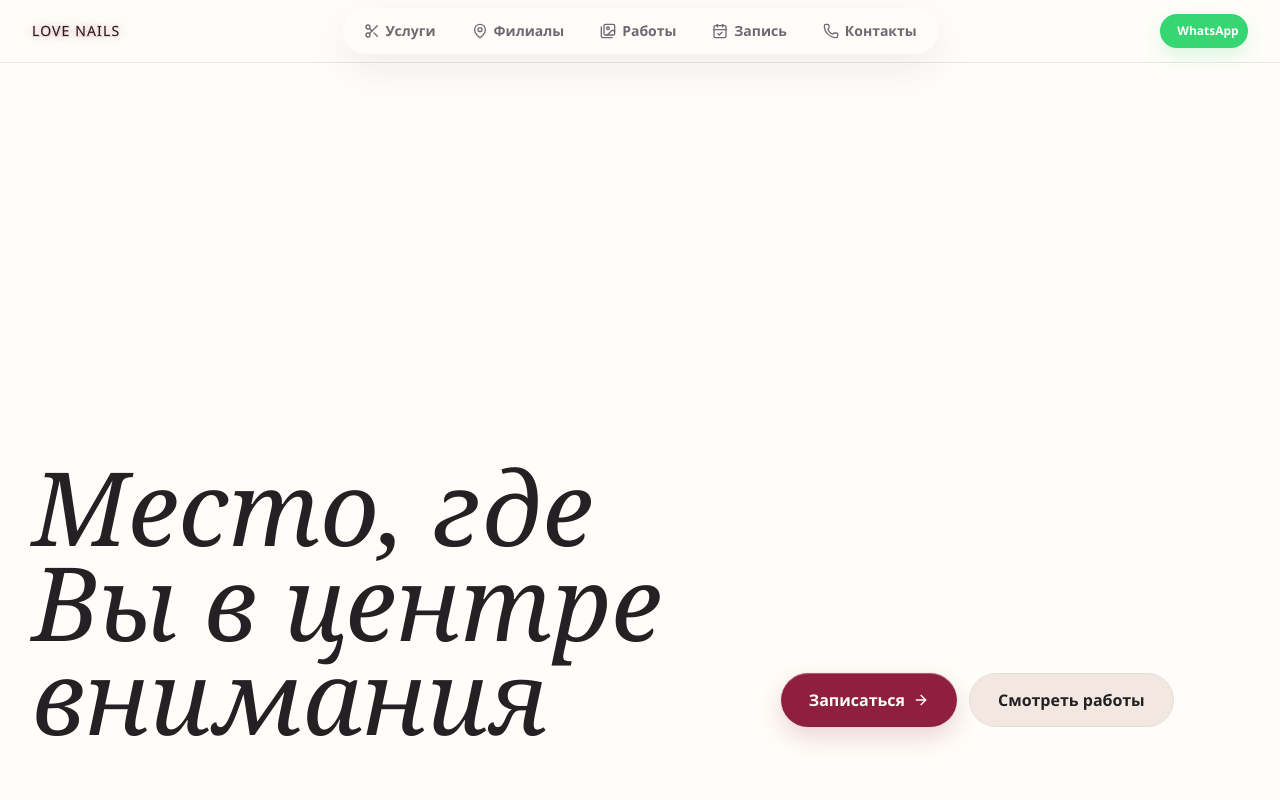
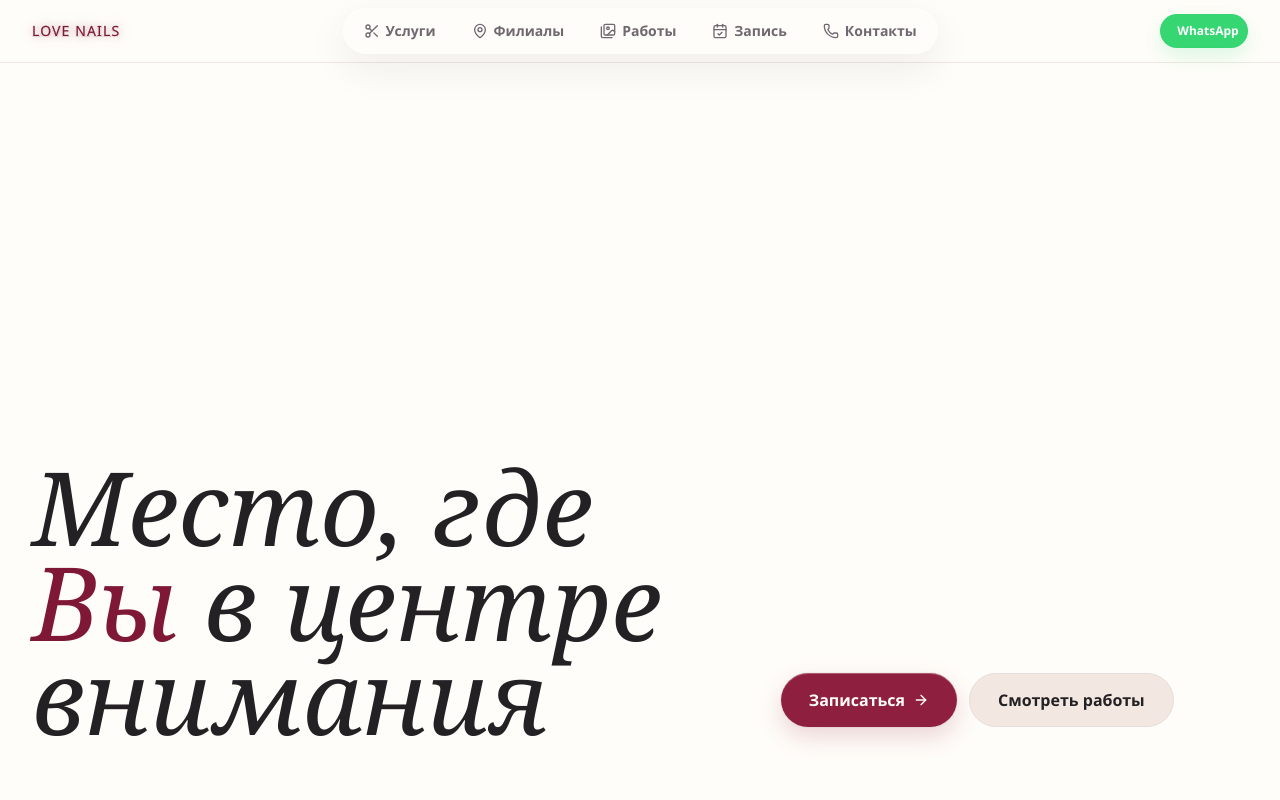
Before and after one commit to kwelves/test-project-love-nails-kg, a Next.js app: page / in a window 1280 px wide. Shown: the top 800 px of the page. Built offline with nearby package versions, Linux system fonts and the light colour scheme; no server answers.

Commit message:
Tune hero accent glow color

```diff
--- a/app/globals.css
+++ b/app/globals.css
@@ -142,6 +142,10 @@ body {
   letter-spacing: 0;
 }
 
+.hero-title-accent {
+  color: #7f1836;
+}
+
 .hero-top-nav {
   border-color: transparent;
   background: transparent;
@@ -218,16 +222,17 @@ body {
 }
 
 .brand-home-glow-active {
-  -webkit-text-stroke: 0.45px rgb(95 20 43 / 0.52);
+  color: #7f1836;
+  -webkit-text-stroke: 0.45px rgb(127 24 54 / 0.58);
   text-shadow:
     0 1px 0 rgb(255 253 249 / 0.92),
     0 -1px 0 rgb(255 253 249 / 0.72),
     1px 0 0 rgb(255 253 249 / 0.78),
     -1px 0 0 rgb(255 253 249 / 0.78),
-    1px 1px 0 rgb(95 20 43 / 0.18),
-    -1px 1px 0 rgb(95 20 43 / 0.14),
-    0 0 10px rgb(201 47 69 / 0.42),
-    0 0 20px rgb(95 20 43 / 0.3);
+    1px 1px 0 rgb(127 24 54 / 0.2),
+    -1px 1px 0 rgb(127 24 54 / 0.16),
+    0 0 10px rgb(127 24 54 / 0.46),
+    0 0 20px rgb(127 24 54 / 0.32);
   animation: brand-glow-in 230ms var(--ease-ui) both;
 }
 
--- a/app/page.tsx
+++ b/app/page.tsx
@@ -116,7 +116,7 @@ export default function Home() {
               <div className="grid items-end gap-8 lg:grid-cols-[1.2fr_0.8fr] lg:gap-12">
                 <AnimatedReveal>
                   <h1 className="hero-editorial-title max-w-3xl text-[3.4rem] font-normal leading-[0.92] text-foreground min-[390px]:text-[4rem] sm:text-[5.6rem] lg:text-[6.4rem]">
-                    Место, где Вы в центре внимания
+                    Место, где <span className="hero-title-accent">Вы</span> в центре внимания
                   </h1>
                 </AnimatedReveal>
                 <AnimatedReveal delay={90}>
```
